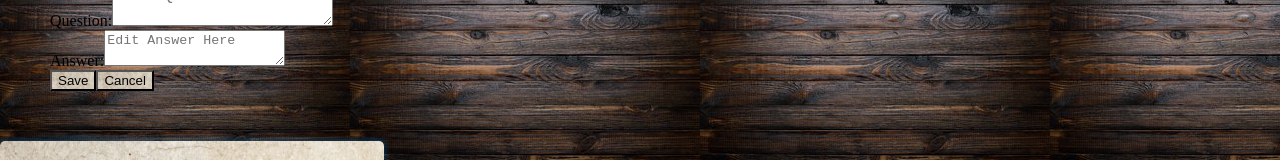
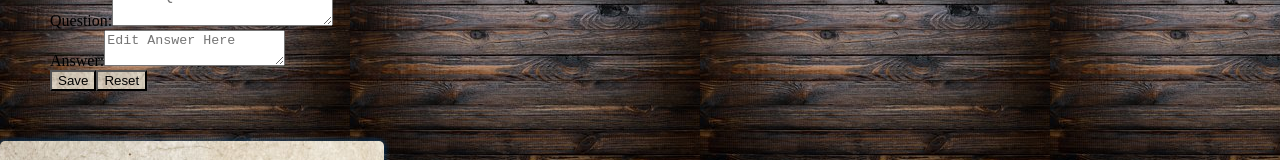
Before and after one commit to JayH98/That-Flippin-App-Flaschards-Full-Stack-techelevator-cle-jan-2022-java-student-pairs-final-capstone, a Vue app in the folder capstone/vue/: page /edit-flashcard/1 in a window 1280 px wide. Shown: the part 301-461 px from the top of the page. Built offline with nearby package versions, Linux system fonts and the light colour scheme; no server answers.

Commit message:
changed cancel to reset, centered our mugz, homepage fix

```diff
--- a/capstone/vue/src/components/UpdateFlashCard.vue
+++ b/capstone/vue/src/components/UpdateFlashCard.vue
@@ -35,7 +35,7 @@
         value="Cancel"
         v-on:click="this.$router.push({ path: '/' });"
       >
-        Cancel
+        Reset
       </button>
     </form>
 
--- a/capstone/vue/src/views/MeetTheCreators.vue
+++ b/capstone/vue/src/views/MeetTheCreators.vue
@@ -84,7 +84,10 @@ a#angelS, a#daniloPA, a#graysonG, a#jayH , a#kevinS  {
   text-align: center;
   height: 200px;
   padding-bottom: 0px;
-
+  display: block;
+  margin-left: auto;
+  margin-right: auto;
+  width: 50%;
 }
 
 img {
```
